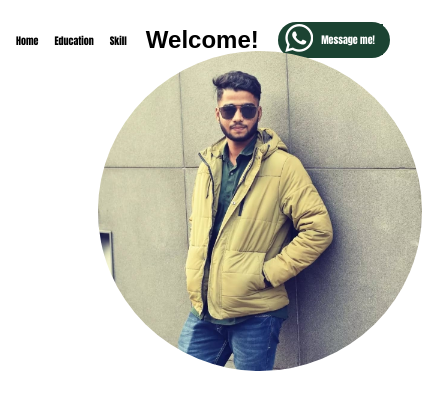
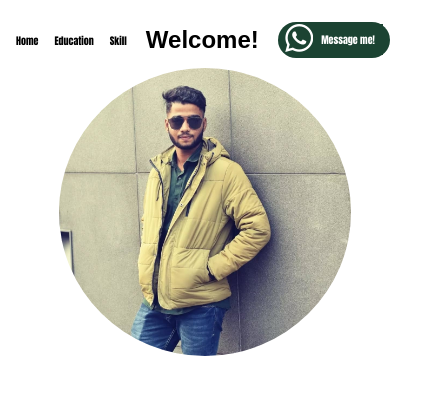
Before and after one commit to pritishraj01/portfolio, a plain HTML site: page index.html in a window 390 px wide. Shown: the top 413 px of the page, 422 px wide, since content can reach past the window. Drawn offline with Linux system fonts and the light colour scheme; a web font is replaced by a local one.

Commit message:
fixing position of profile

```diff
--- a/style.css
+++ b/style.css
@@ -151,8 +151,9 @@ img {
 @media(max-width:700px) {
   img {
     position: absolute;
-    left: 25vw;
-    top: 6vh;
+    left: 15vw;
+    top: 8vh;
+    height: 18rem;
   }
 }
 
```
